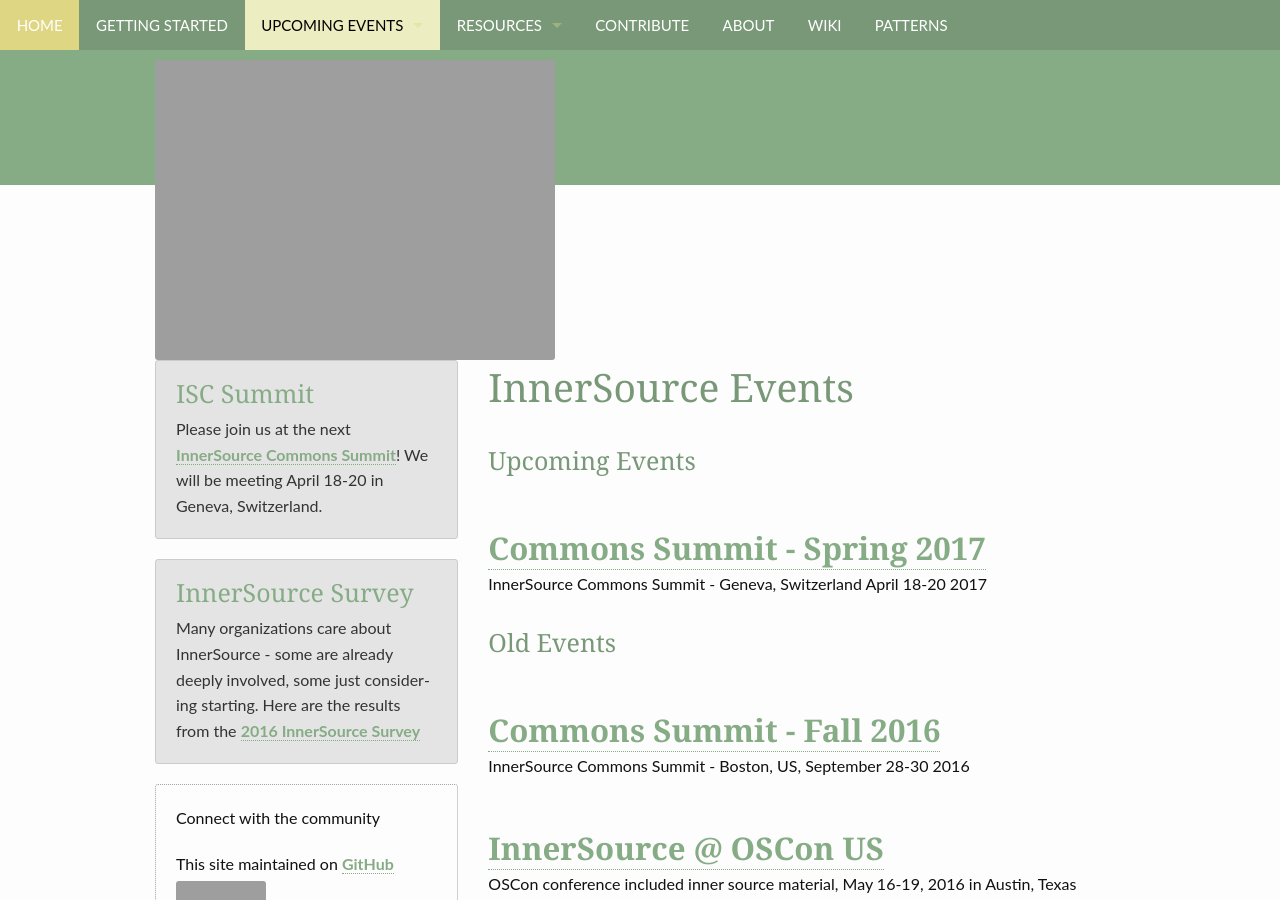
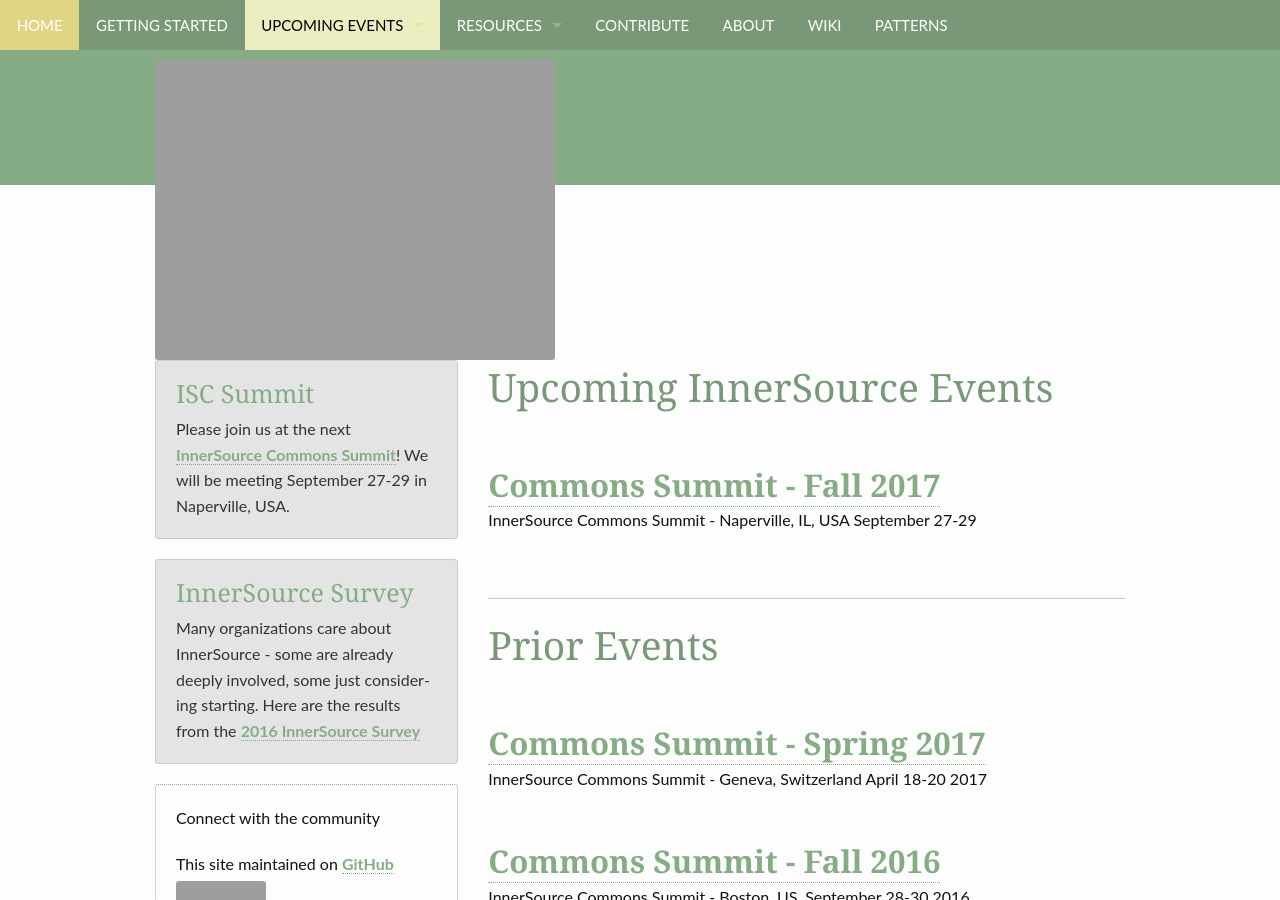
Before and after one commit to paypal/InnerSourceCommons, a Jekyll site: the page built from events/index.md, in a window 1280 px wide and 900 px high. Built offline with Jekyll 4.4.1, drawn with Linux system fonts in a browser that asks for light colours; grey boxes are pictures that could not be loaded.

Commit message:
Update event info for fall Summit

```diff
--- a/_data/navigation.yml
+++ b/_data/navigation.yml
@@ -10,8 +10,8 @@
   url: "/events/"
   side: left
   dropdown:
-  - title: "Summit EU 2017"
-    url: "/events/isc-spring-2017"
+  - title: "Summit US 2017"
+    url: "/events/isc-fall-2017"
 
 - title: Resources
   url: "/resources/"
@@ -25,6 +25,8 @@
     url: "/patterns/"
   - title: "Events"
     url: "/events/"
+  - title: "Checklist"
+    url: "/checklist/"
 
 - title: Contribute
   url: "/contribute/"
--- a/_includes/_sidebar.html
+++ b/_includes/_sidebar.html
@@ -1,8 +1,8 @@
 <aside>
 	<div class="panel radius">
-		<h3><a href="/InnerSourceCommons/events/isc-spring-2017/">ISC Summit</a></h3>
+		<h3><a href="/InnerSourceCommons/events/isc-fall-2017/">ISC Summit</a></h3>
 		<p>
-		  Please join us at the next <a href="/InnerSourceCommons/events/isc-spring-2017/">InnerSource Commons Summit</a>! We will be meeting April 18-20 in Geneva, Switzerland.
+		  Please join us at the next <a href="/InnerSourceCommons/events/isc-fall-2017/">InnerSource Commons Summit</a>! We will be meeting September 27-29 in Naperville, USA.
 		</p>
 	</div>
 	<div class="panel radius">
--- a/events/index.md
+++ b/events/index.md
@@ -1,15 +1,19 @@
 ---
 layout: page
-title: 'InnerSource Events'
+title: 'Upcoming InnerSource Events'
 ---
 
-### Upcoming Events
+## [Commons Summit - Fall 2017](isc-fall-2017)
+
+InnerSource Commons Summit - Naperville, IL, USA September 27-29
+
+<br>
+<hr>
+# Prior Events
 
 ## [Commons Summit - Spring 2017](isc-spring-2017)
 
 InnerSource Commons Summit - Geneva, Switzerland April 18-20 2017
-
-### Old Events
 
 ## [Commons Summit - Fall 2016](isc-fall-2016)
 
```
Also changed, not shown: events/isc-fall-2017.md (added, +51 -0 lines).
